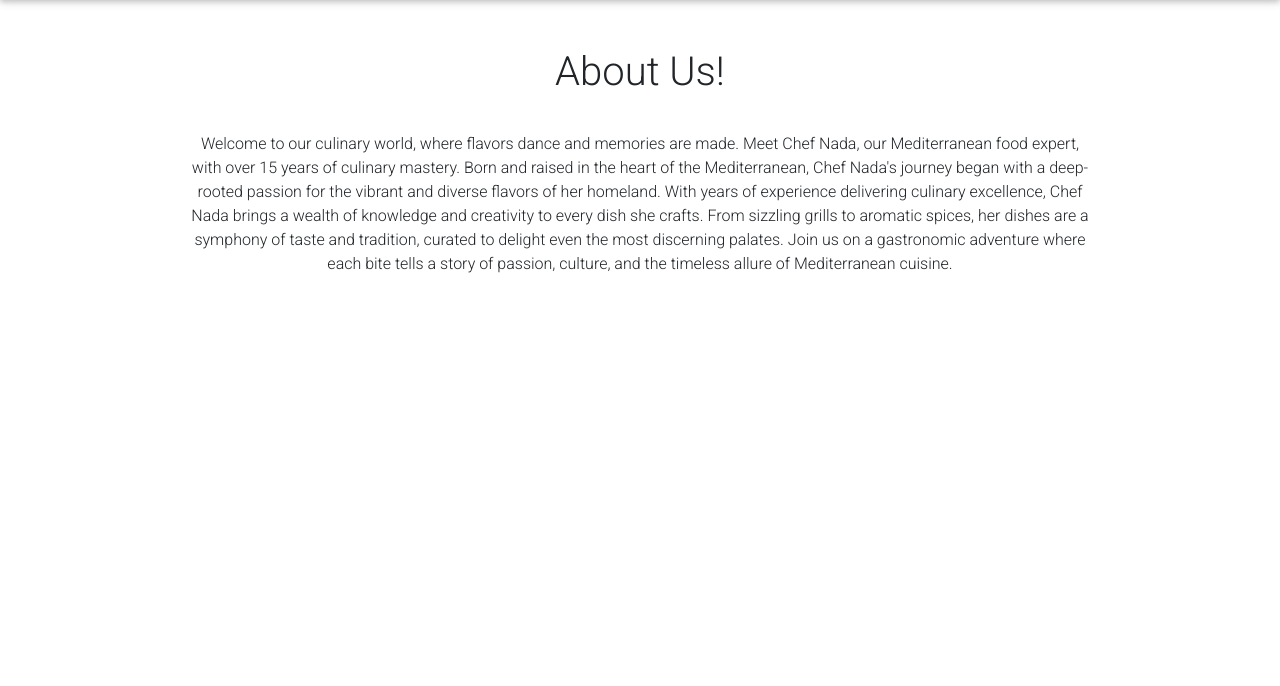
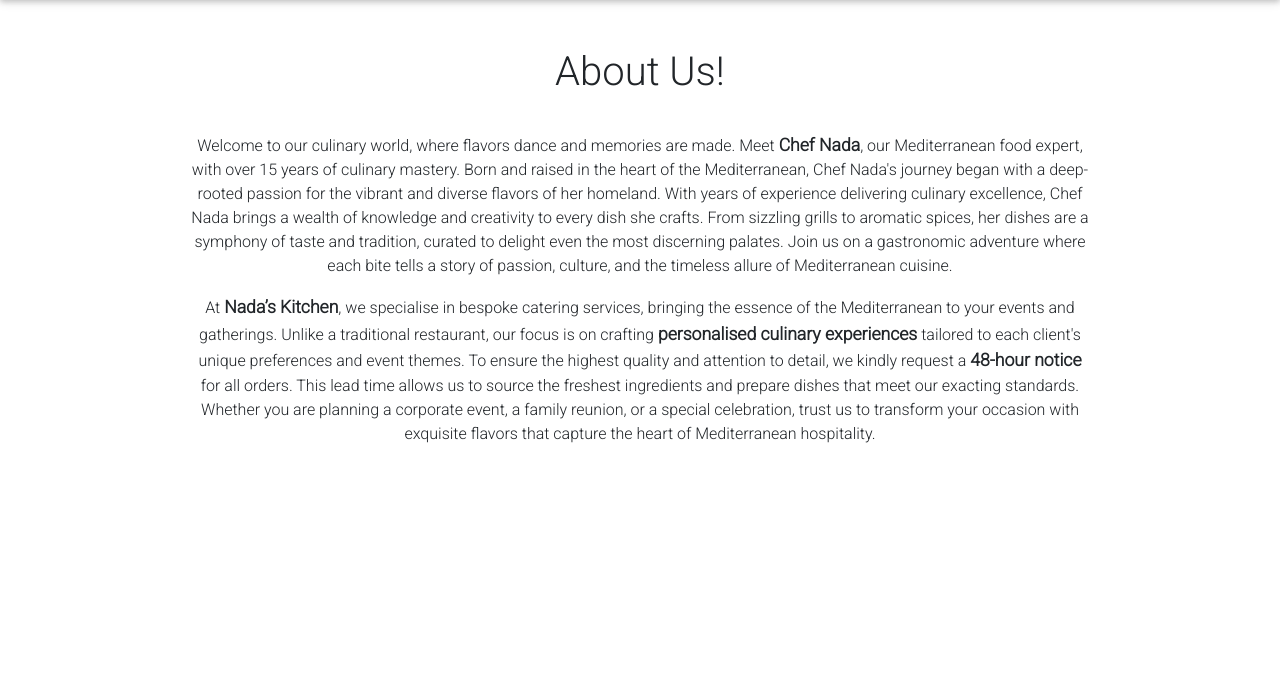
Before and after one commit to jjsemaan/nadas-cuisine, a Django app: page /about/ in a window 1280 px wide. Shown: the part 56-742 px from the top of the page. Run offline with Django 4.2, Linux system fonts and the light colour scheme; some libraries are stand-ins or nearby versions.

Commit message:
Update About Us text

```diff
--- a/customer/templates/customer/about.html
+++ b/customer/templates/customer/about.html
@@ -10,7 +10,7 @@
     <div class="row justify-content-center mt-1">
         <div class="col-md-10 col-sm-12 p-4 text-center custom-bottom-offset">
             <p>
-                Welcome to our culinary world, where flavors dance and memories are made. Meet Chef Nada, our
+                Welcome to our culinary world, where flavors dance and memories are made. Meet <span class="font-weight-bold" style="font-size: 1.1em;">Chef Nada</span>, our
                 Mediterranean food expert, with over 15 years of culinary mastery. Born and raised in the heart of the
                 Mediterranean, Chef Nada's journey began with a deep-rooted passion for the vibrant and diverse flavors
                 of her homeland. With years of experience delivering culinary excellence, Chef Nada brings a wealth of
@@ -19,6 +19,18 @@
                 gastronomic adventure where each bite tells a story of passion, culture, and the timeless allure of
                 Mediterranean cuisine.
             </p>
+            <p>
+                At <span class="font-weight-bold" style="font-size: 1.1em;">Nada’s Kitchen</span>, we specialise in bespoke catering services, bringing the essence of the Mediterranean to
+                your events and gatherings. Unlike a traditional restaurant, our focus is on crafting <span class="font-weight-bold" style="font-size: 1.1em;">personalised
+                culinary experiences</span> tailored to each client's unique preferences and event themes. To ensure the
+                highest quality and attention to detail, we kindly request a <span class="font-weight-bold" style="font-size: 1.1em;">48-hour notice</span> for all orders. This lead
+                time allows us to source the freshest ingredients and prepare dishes that meet our exacting standards.
+                Whether you are planning a corporate event, a family reunion, or a special celebration, trust us to
+                transform your occasion with exquisite flavors that capture the heart of Mediterranean hospitality.
+            </p>
+
+
+
         </div>
     </div>
 </div>
--- a/customer/templates/customer/index.html
+++ b/customer/templates/customer/index.html
@@ -13,7 +13,7 @@
                 <div class="col-lg-8 col-md-10 mx-auto">
                     <div class="site-heading">
                         <h1>Nada's Kitchen</h1>
-                        <h4>Authentic Lebanese cuisine delivered to your doorstep!</h4>
+                        <h4>Authentic Lebanese catering delivered to your doorstep!</h4>
                         <div class="row justify-content-center">
                             <a href="{% url 'order' %}" class="btn rounded-pill dark green">Order Now!</a>
                         </div>
--- a/customer/templates/customer/orderconfirm.html
+++ b/customer/templates/customer/orderconfirm.html
@@ -42,7 +42,7 @@
                                         </tbody>
                                     </table>
 
-                                    <h2 class="mb-4">Shipping Details</h2>
+                                    <h2 class="mb-4">Delivery Details</h2>
                                     <p><span class="font-weight-bold">Customer:</span> {{ user.first_name }} {{
                                         user.last_name }}</p>
                                     <p><span class="font-weight-bold">Customer email:</span> {{ user.email }}</p>
```
